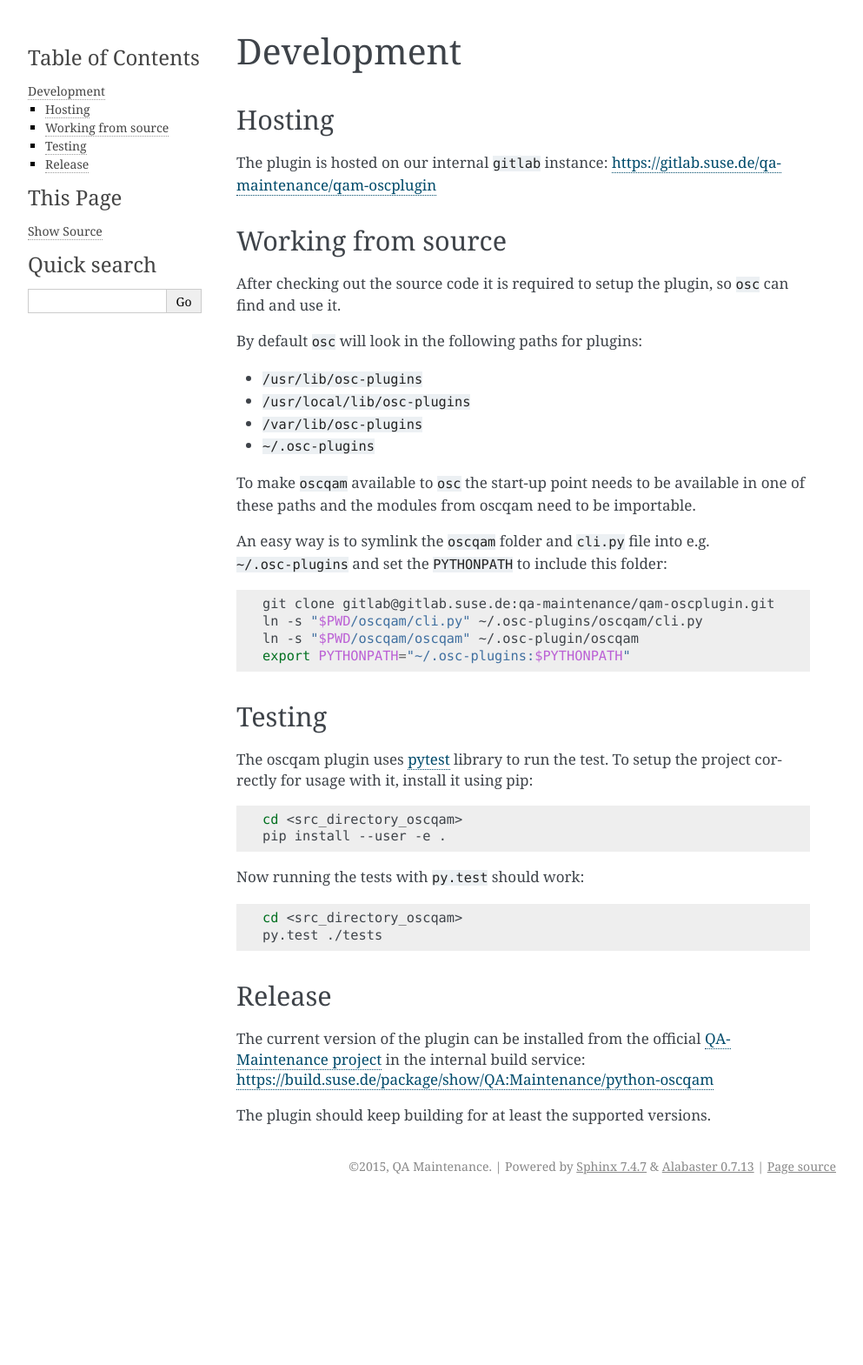
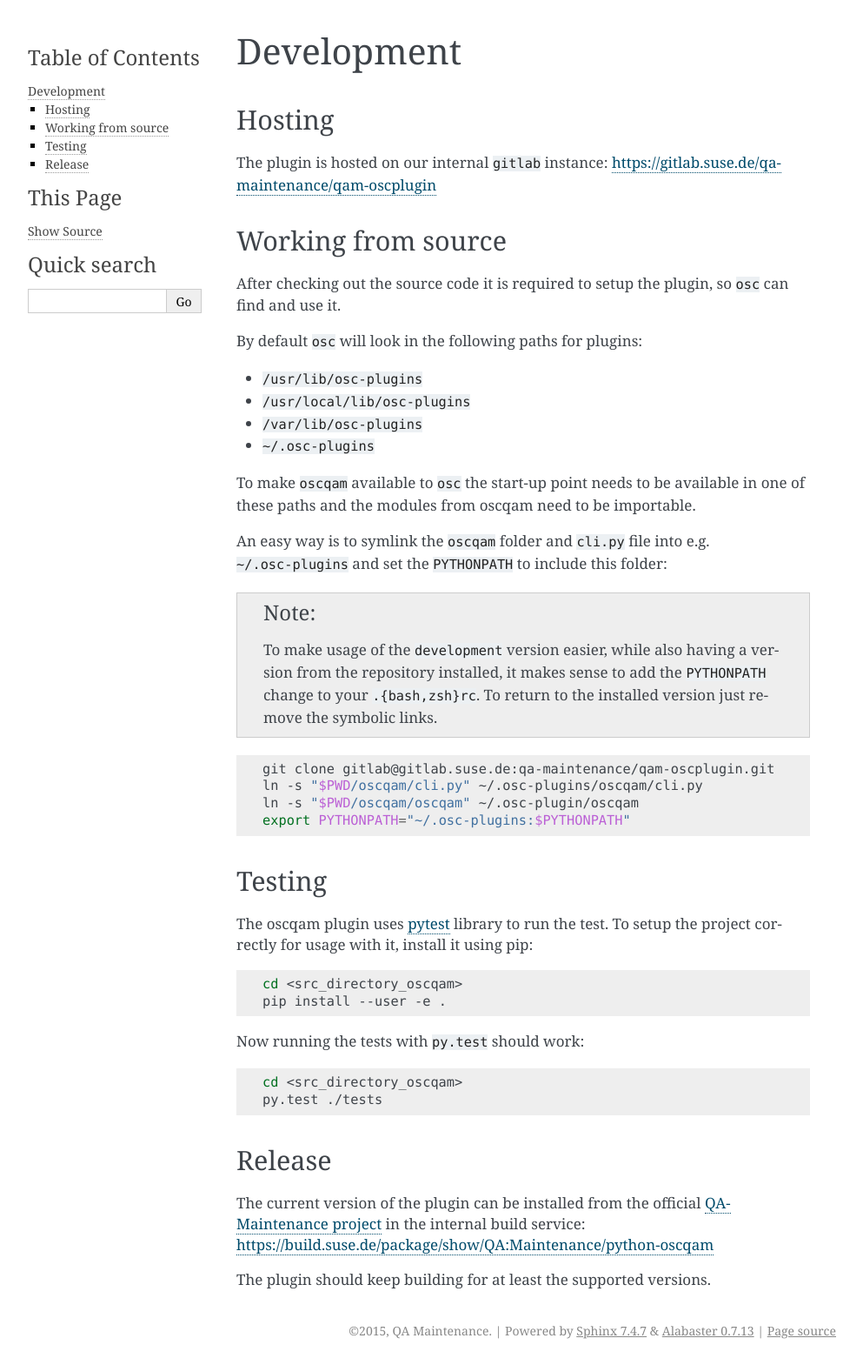
Before and after one commit to openSUSE/osc-plugin-qam, a Sphinx documentation site: the page built from Documentation/devel.rst, in a window 1280 px wide. Shown: the whole page at 87% size, without its empty margins (148-1141 px from the left). Built offline with Sphinx 7.4.7, drawn with Linux system fonts in a browser that asks for light colours; before the commit the page ends 1380 px from its top, so only the background shows below that.

Commit message:
Updated devel documentation, how to setup when having a version from repositories isntalled.

```diff
--- a/Documentation/devel.rst
+++ b/Documentation/devel.rst
@@ -29,6 +29,13 @@ importable.
 
 An easy way is to symlink the ``oscqam`` folder and ``cli.py`` file into
 e.g. ``~/.osc-plugins`` and set the ``PYTHONPATH`` to include this folder:
+
+.. note::
+
+   To make usage of the ``development`` version easier, while also having a
+   version from the repository installed, it makes sense to add the
+   ``PYTHONPATH`` change to your ``.{bash,zsh}rc``.  To return to the
+   installed version just remove the symbolic links.
 
 .. code-block:: bash
 
```
